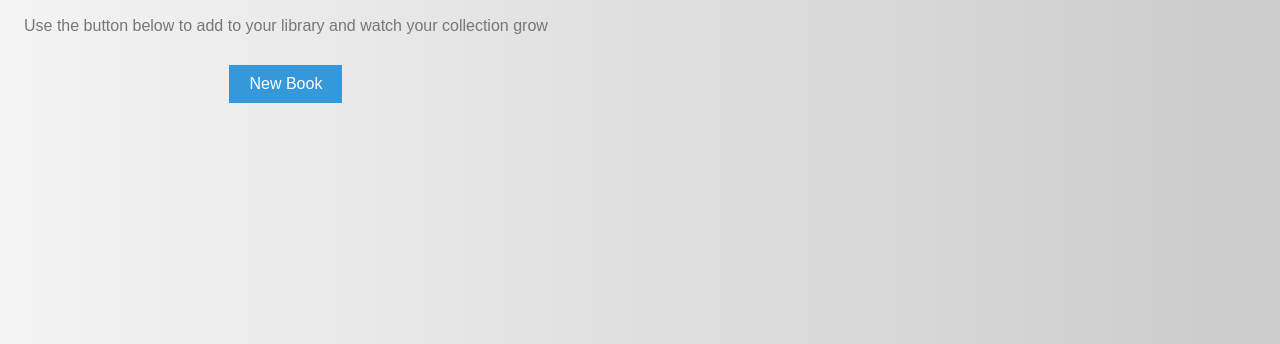
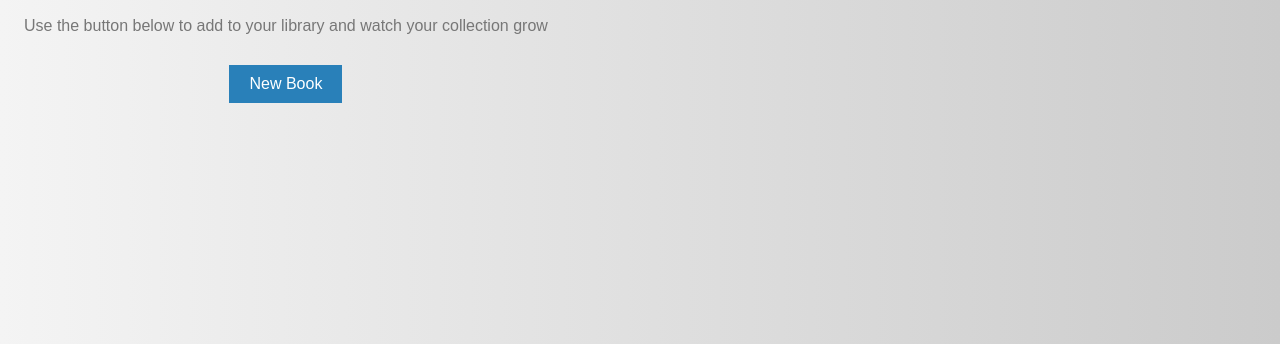
Before and after one commit to sasanedicbn/book-library, a website built with Vite: page book-library/index.html in a window 1280 px wide. In both pictures the pointer is over the button "New Book". Shown: the part 314-658 px from the top of the page. Built offline with nearby package versions, Linux system fonts and the light colour scheme; a web font is replaced by a local one.

Commit message:
Finish style

```diff
--- a/book-library/style.css
+++ b/book-library/style.css
@@ -50,6 +50,9 @@ body {
   transition: background-color 0.3s ease-in-out;
 }
 
+.button__new__book:hover {
+  background-color: #2980b9;
+}
 
 .list__div {
   position: absolute;
```
